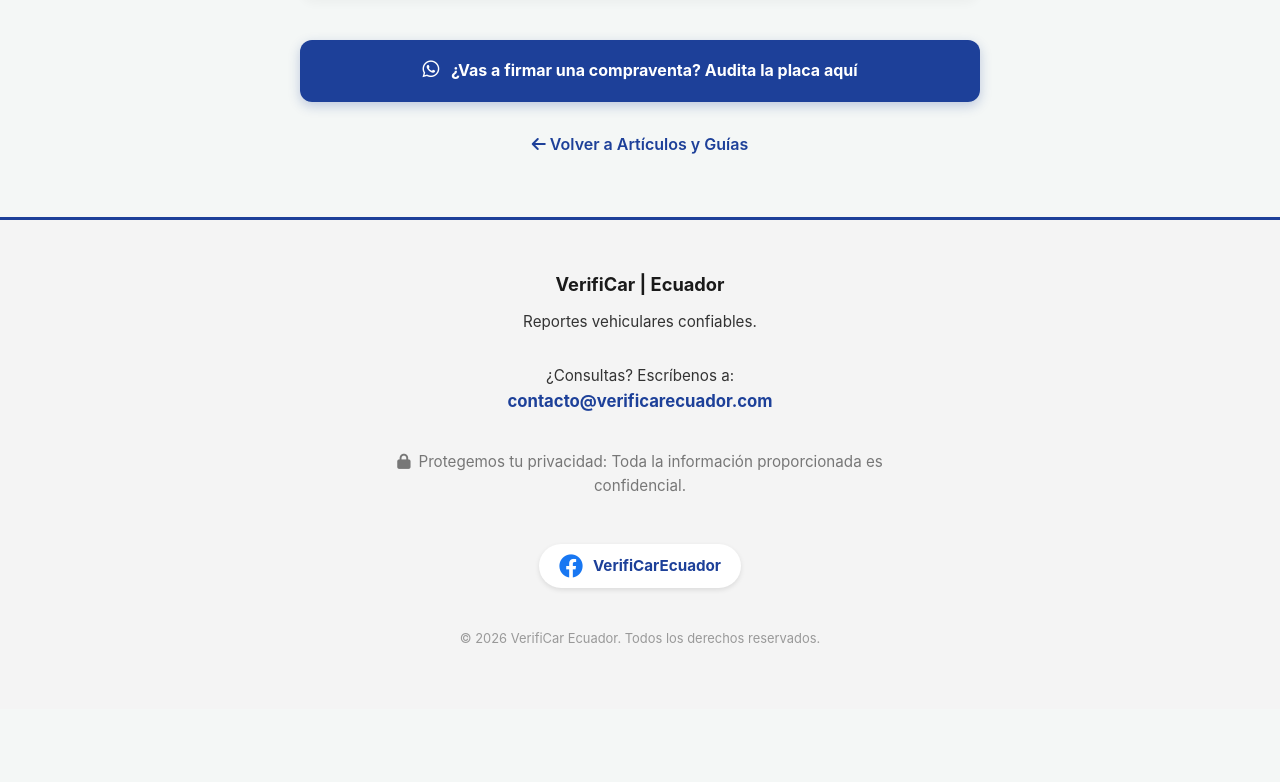
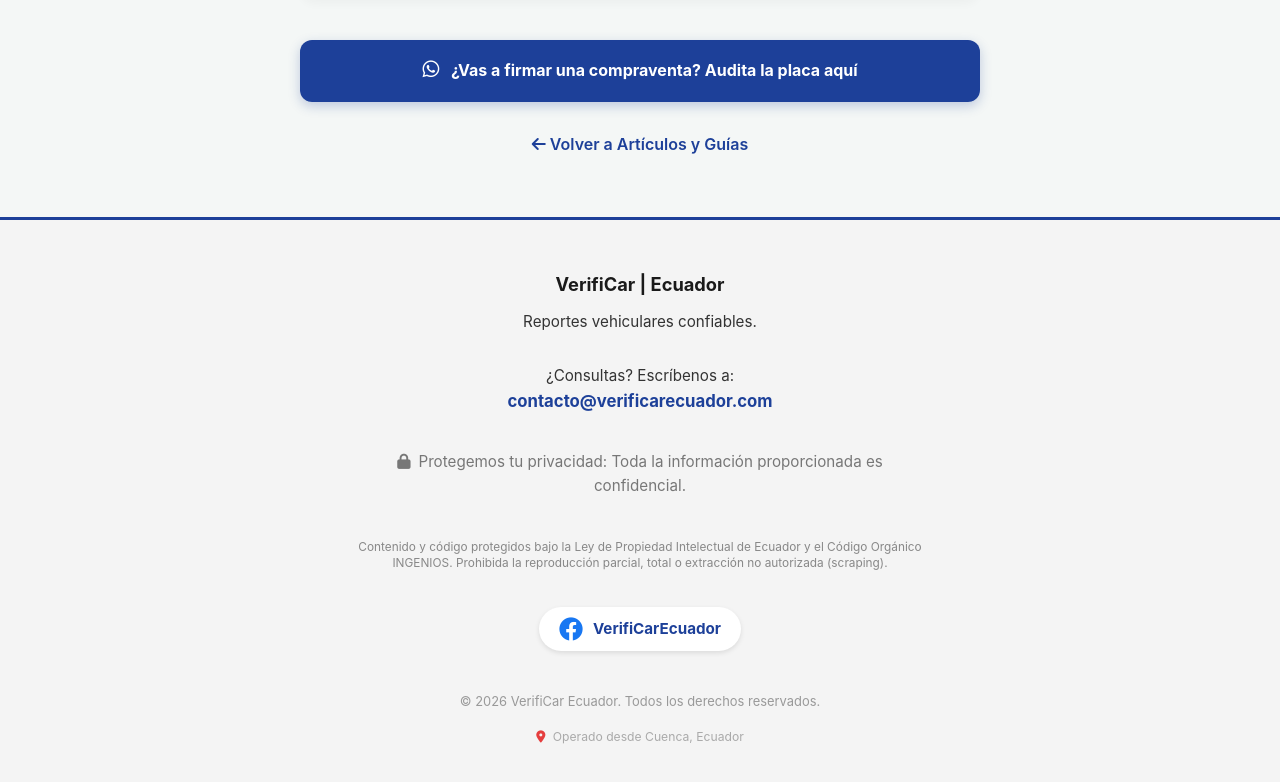
Before and after one commit to gabriel2507to/verificar-ecuador, a plain HTML site: page guia/minuta-compraventa.html in a window 1280 px wide. Shown: the part 2186-2968 px from the top of the page. Before the commit the page ends 2895 px from the top, so only its background shows below. Drawn offline with Linux system fonts and the light colour scheme.

Commit message:
minuta-compraventa.html

```diff
--- a/guia/minuta-compraventa.html
+++ b/guia/minuta-compraventa.html
@@ -169,6 +169,11 @@
             <i class="fa-solid fa-lock" style="margin-right: 8px;"></i>Protegemos tu privacidad: Toda la información proporcionada es confidencial.
         </p>
 
+        <!-- Bloque de Protección Legal e Intelectual -->
+        <p style="margin: 15px 0; font-size: 0.78em; color: #888; line-height: 1.4; padding: 0 10px; text-align: center; width: 100%;">
+            Contenido y código protegidos bajo la Ley de Propiedad Intelectual de Ecuador y el Código Orgánico INGENIOS. Prohibida la reproducción parcial, total o extracción no autorizada (scraping).
+        </p>
+
         <div style="margin: 20px 0; display: flex; justify-content: center; width: 100%;">
             <a href="https://www.facebook.com/VerifiCarEcuador/" title="Visítanos en Facebook" style="text-decoration: none; color: #1877F2; display: inline-flex; align-items: center; gap: 10px; padding: 10px 20px; background: #fff; border-radius: 50px; box-shadow: 0 2px 5px rgba(0,0,0,0.1);">
                 <i class="fa-brands fa-facebook" style="font-size: 1.5rem;"></i>
@@ -178,6 +183,10 @@
 
         <p style="margin-top: 20px; font-size: 0.85em; color: #999; text-align: center; width: 100%;">
             &copy; 2026 VerifiCar Ecuador. Todos los derechos reservados.
+        </p>
+
+        <p style="margin-top: 5px; font-size: 0.8em; color: #aaa; text-align: center; width: 100%;">
+            <i class="fa-solid fa-location-dot" style="color: #e53e3e; margin-right: 4px;"></i> Operado desde Cuenca, Ecuador
         </p>
 
     </div>
```
Lines whose indentation alone changed are shown as unchanged.
